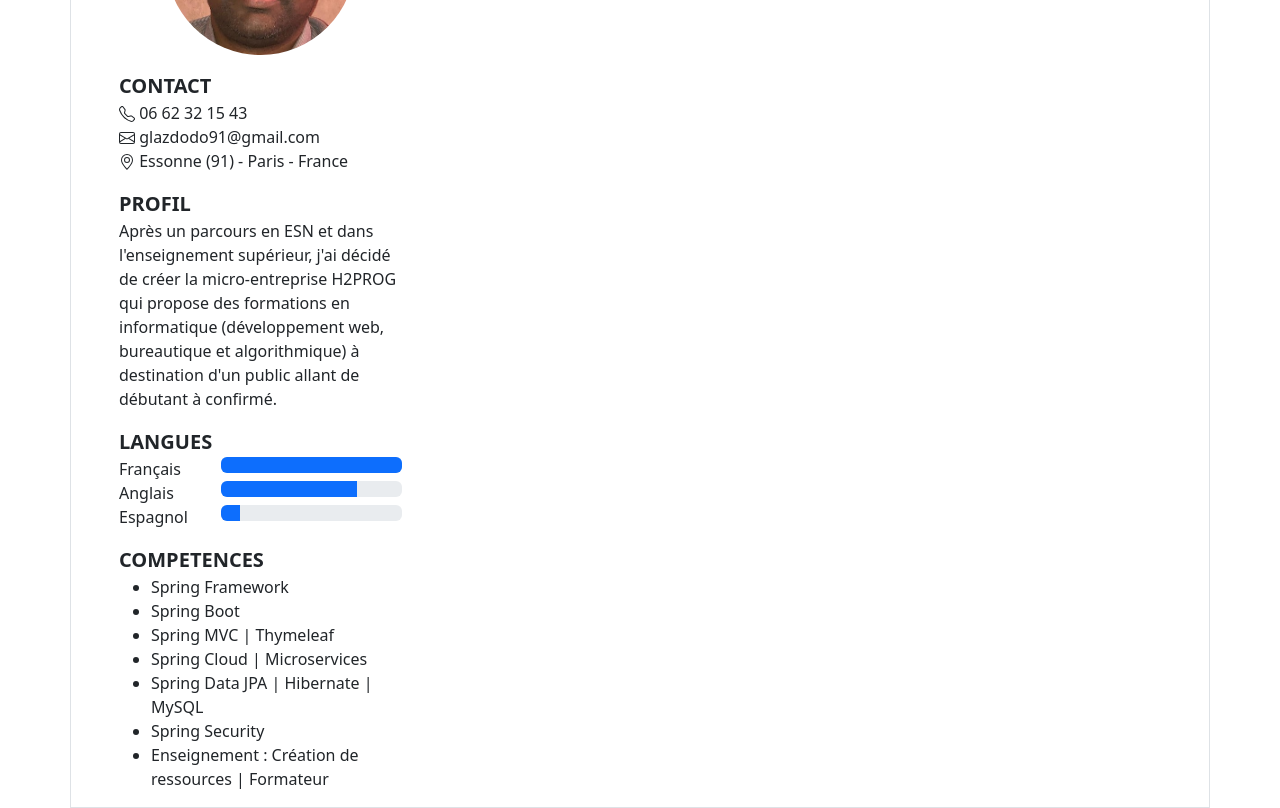
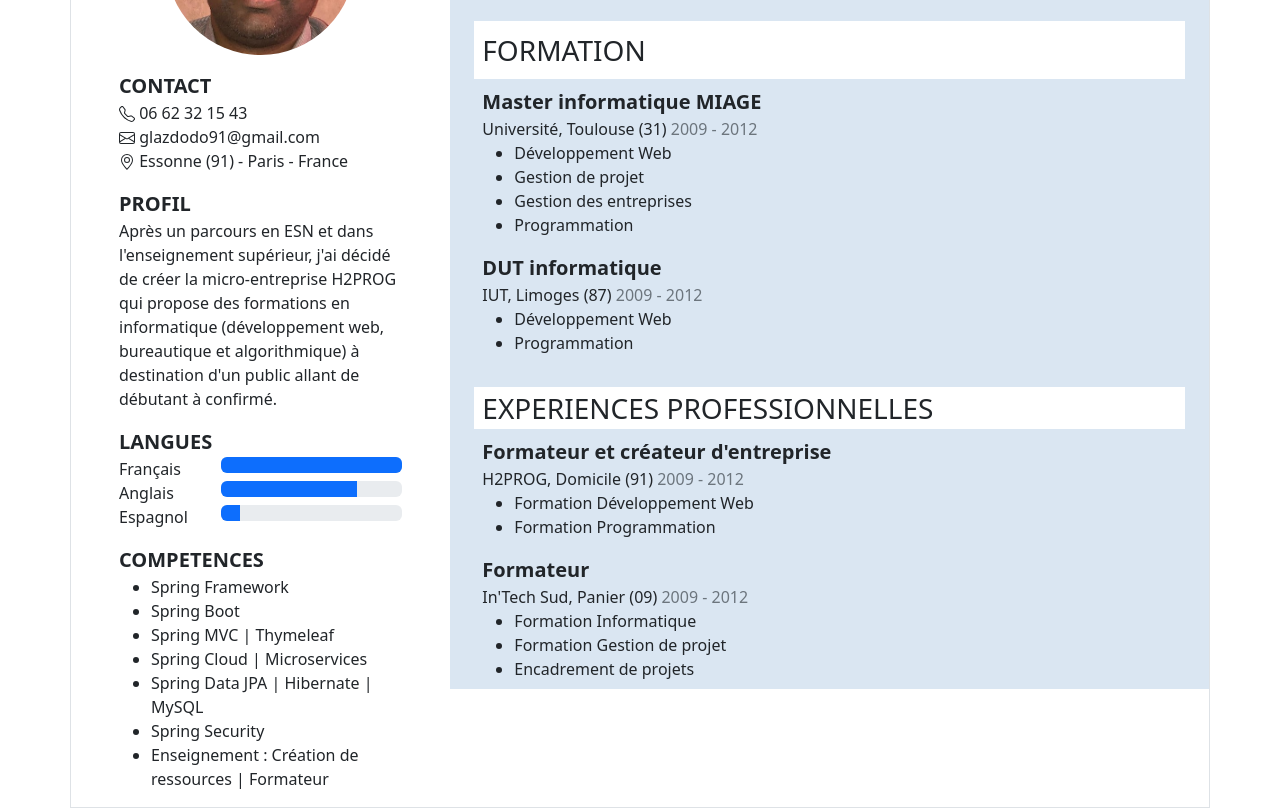
Before and after one commit to GlazMichelFranckDodo225/web-cv-bootstrap-5-mg, a plain HTML site: page index.html in a window 1280 px wide. Shown: the part 136-944 px from the top of the page. Drawn offline with nearby package versions, Linux system fonts and the light colour scheme.

Commit message:
Resume Completed

```diff
--- a/index.html
+++ b/index.html
@@ -163,11 +163,77 @@
               <li>Enseignement : Création de ressources | Formateur</li>
             </ul>
           </div>
+          <!-- Skills - End -->
         </div>
         <!-- Left Column End -->
 
-        <!-- Right Column -->
-        <div class="col-8 right_column g-0">One of three columns</div>
+        <!-- Right Column - Start -->
+        <div class="col-8 right_column gx-5">
+          <div id="nameBock" class="mt-0">
+            <div class="fs-1 fw-bold">Glaz DODO</div>
+            <!-- <div class="fs-2 text-uppercase"> -->
+            <div class="fs-4">
+              Développeur Full Stack - Formateur | <i>FREELANCE</i><br />Java -
+              Spring Framework - Spring Boot
+            </div>
+          </div>
+          <div id="trainings" class="mt-4">
+            <div id="trainingsTitle" class="bg-white fs-3 p-2">FORMATION</div>
+            <div id="training1" class="p-2">
+              <div class="fs-5 fw-bold">Master informatique MIAGE</div>
+              <div class="fs-6">
+                Université, Toulouse (31)
+                <span class="text-secondary">2009 - 2012</span>
+              </div>
+              <ul class="m-0">
+                <li>Développement Web</li>
+                <li>Gestion de projet</li>
+                <li>Gestion des entreprises</li>
+                <li>Programmation</li>
+              </ul>
+            </div>
+            <div id="training2" class="p-2">
+              <div class="fs-5 fw-bold">DUT informatique</div>
+              <div class="fs-6">
+                IUT, Limoges (87)
+                <span class="text-secondary">2009 - 2012</span>
+              </div>
+              <ul class="m-0">
+                <li>Développement Web</li>
+                <li>Programmation</li>
+              </ul>
+            </div>
+          </div>
+          <div id="proExperiences" class="mt-4">
+            <div id="proExperiencesTitle" class="bg-white fs-3 ps-2">
+              EXPERIENCES PROFESSIONNELLES
+            </div>
+            <div id="proExperience1" class="p-2">
+              <div class="fs-5 fw-bold">Formateur et créateur d'entreprise</div>
+              <div class="fs-6">
+                H2PROG, Domicile (91)
+                <span class="text-secondary">2009 - 2012</span>
+              </div>
+              <ul class="m-0">
+                <li>Formation Développement Web</li>
+                <li>Formation Programmation</li>
+              </ul>
+            </div>
+            <div id="proExperience2" class="p-2">
+              <div class="fs-5 fw-bold">Formateur</div>
+              <div class="fs-6">
+                In'Tech Sud, Panier (09)
+                <span class="text-secondary">2009 - 2012</span>
+              </div>
+              <ul class="m-0">
+                <li>Formation Informatique</li>
+                <li>Formation Gestion de projet</li>
+                <li>Encadrement de projets</li>
+              </ul>
+            </div>
+          </div>
+        </div>
+        <!-- Right Column - End -->
       </div>
     </main>
     <footer></footer>
```
